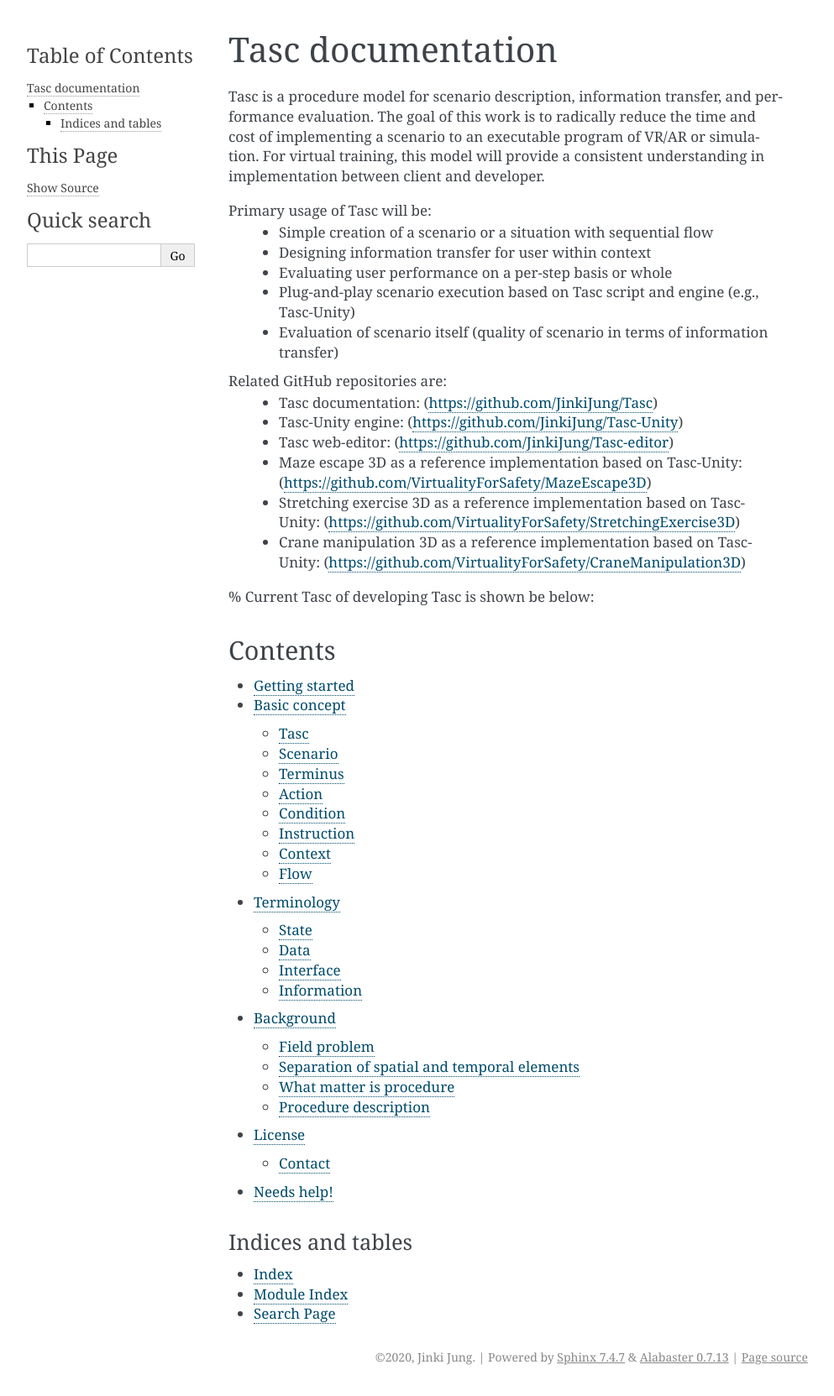
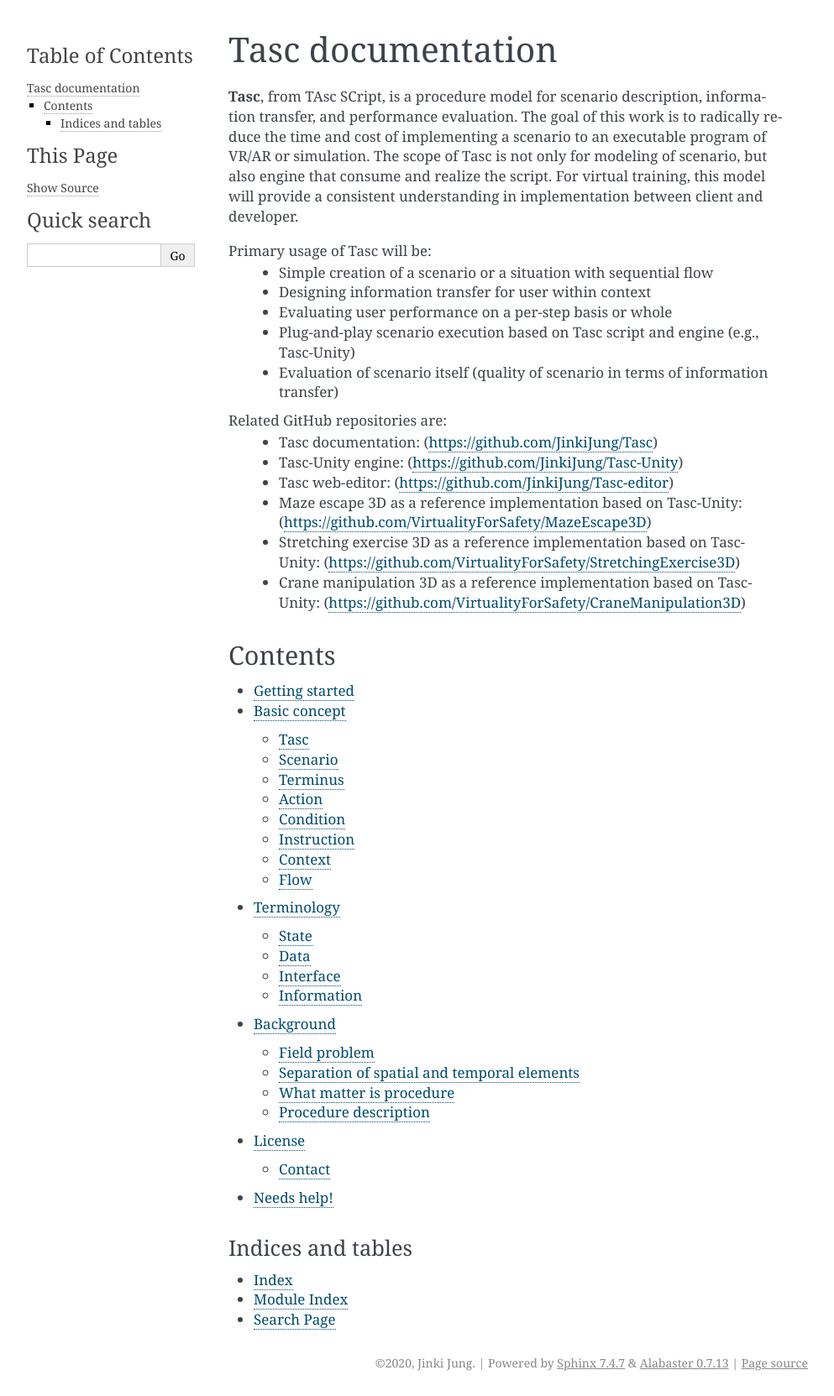
Before and after one commit to JinkiJung/Tasc, a Sphinx documentation site: the page built from docs/source/index.rst, in a window 1280 px wide. Shown: the whole page at 84% size, without its empty margins (148-1141 px from the left). Built offline with Sphinx 7.4.7, drawn with Linux system fonts in a browser that asks for light colours.

Commit message:
Update index.rst

```diff
--- a/docs/source/index.rst
+++ b/docs/source/index.rst
@@ -6,8 +6,9 @@
 ==============================
 Tasc |version| documentation
 ==============================
-Tasc is a procedure model for scenario description, information transfer, and performance evaluation.
+**Tasc**, from TAsc SCript, is a procedure model for scenario description, information transfer, and performance evaluation.
 The goal of this work is to radically reduce the time and cost of implementing a scenario to an executable program of VR/AR or simulation.
+The scope of Tasc is not only for modeling of scenario, but also engine that consume and realize the script.
 For virtual training, this model will provide a consistent understanding in implementation between client and developer.
 
 Primary usage of Tasc will be:
@@ -25,7 +26,7 @@ Related GitHub repositories are:
   * Stretching exercise 3D as a reference implementation based on Tasc-Unity: (https://github.com/VirtualityForSafety/StretchingExercise3D)
   * Crane manipulation 3D as a reference implementation based on Tasc-Unity: (https://github.com/VirtualityForSafety/CraneManipulation3D)
 
-% Current Tasc of developing Tasc is shown be below:
+
 
 Contents
 ^^^^^^^^
```
